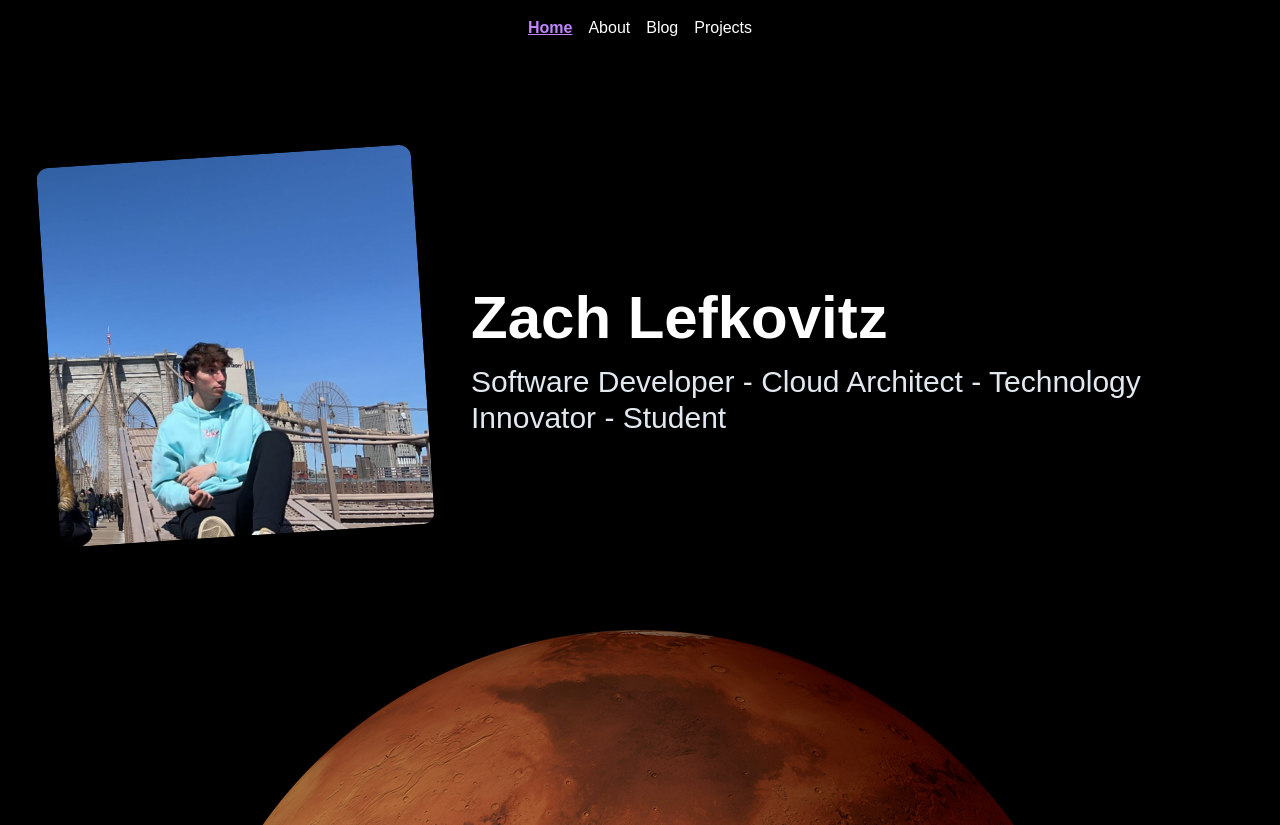
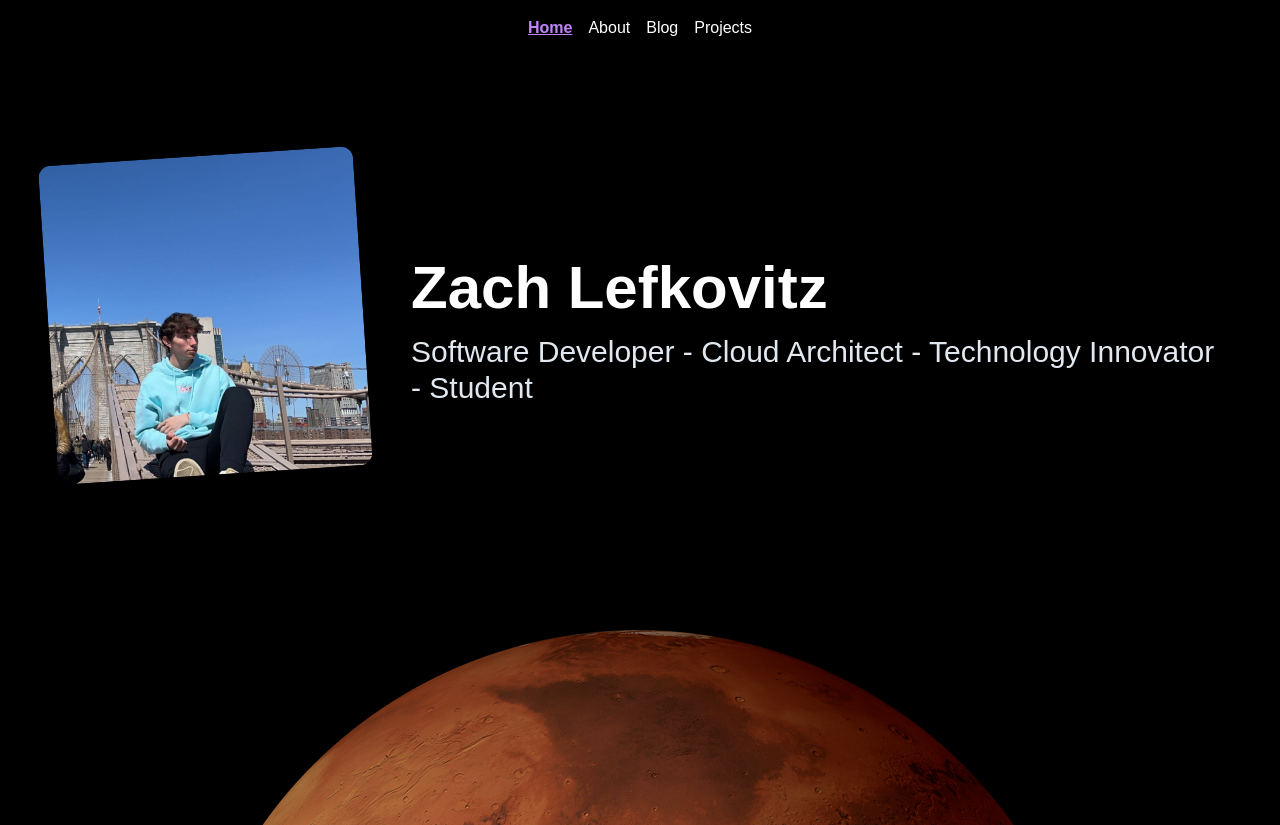
Before and after one commit to i-am-zach/i-am-zach.github.io, an Astro site: page / in a window 1280 px wide. Built offline with nearby package versions, Linux system fonts and the light colour scheme; Astro itself is replaced by a stand-in of ours; a web font is replaced by a local one.

Commit message:
Shrunk image

```diff
--- a/src/pages/index.astro
+++ b/src/pages/index.astro
@@ -27,7 +27,7 @@ import SiteLayout from "../layouts/SiteLayout.astro";
   #zach-img {
     border-radius: 12px;
     transform: rotate(-3.75deg);
-    max-width: min(375px, 85vw);
+    max-width: min(315px, 85vw);
   }
 
   #mars {
```
